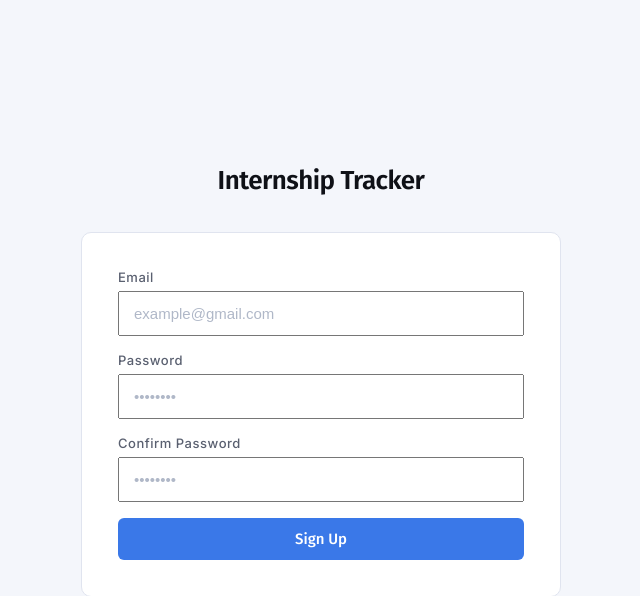
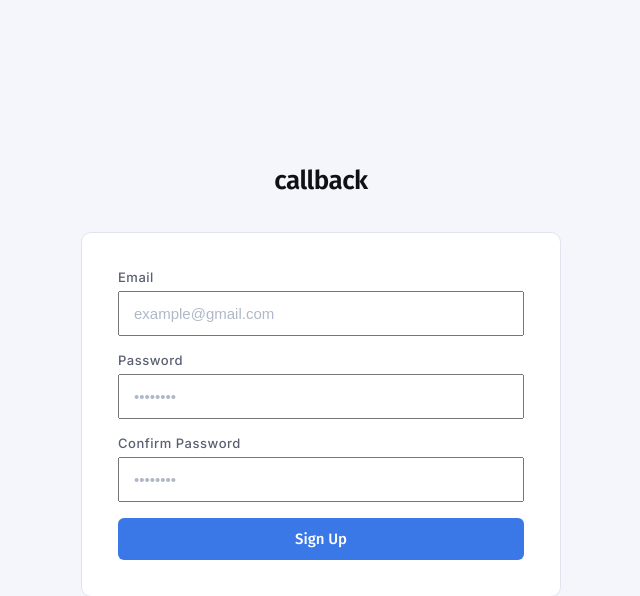
Before and after one commit to joew63/apply-tracker, a Flask app: page /signup in a window 1280 px wide. Shown: the top 596 px of the page, without its empty margins (319-959 px from the left). Run offline with Flask 3, Linux system fonts and the light colour scheme.

Commit message:
fixed visual bug

```diff
--- a/templates/index.html
+++ b/templates/index.html
@@ -15,7 +15,7 @@
 
         <!-- Header -->
         <header>
-            <h1>Internship Tracker</h1>
+            <h1>callback</h1>
             <div style="display: flex; gap: 8px; align-items: center;">
                 <button class="theme-toggle" id="themeToggle" onclick="toggleTheme()" aria-label="Toggle theme">
                     <span class="theme-icon">☀️</span>
--- a/templates/login.html
+++ b/templates/login.html
@@ -8,13 +8,13 @@
     <link rel="preconnect" href="https://fonts.googleapis.com">
     <link rel="preconnect" href="https://fonts.gstatic.com" crossorigin>
     <link href="https://fonts.googleapis.com/css2?family=Fira+Sans:wght@300;400;500;600&family=Inter:wght@400;500;600&display=swap" rel="stylesheet">
-    <title>Log In — Internship Tracker</title>
+    <title>Log In — callback</title>
 </head>
 <body class="auth-body">
 
     <div class="auth-card">
         <div class="auth-heading">
-            <h1>Internship Tracker</h1>
+            <h1>callback</h1>
         </div>
 
         <div class="card">
--- a/templates/signup.html
+++ b/templates/signup.html
@@ -8,13 +8,13 @@
     <link rel="preconnect" href="https://fonts.googleapis.com">
     <link rel="preconnect" href="https://fonts.gstatic.com" crossorigin>
     <link href="https://fonts.googleapis.com/css2?family=Fira+Sans:wght@300;400;500;600&family=Inter:wght@400;500;600&display=swap" rel="stylesheet">
-    <title>Sign Up — Internship Tracker</title>
+    <title>Sign Up — callback</title>
 </head>
 <body class="auth-body">
 
     <div class="auth-card">
         <div class="auth-heading">
-            <h1>Internship Tracker</h1>
+            <h1>callback</h1>
         </div>
 
         <div class="card">
```
